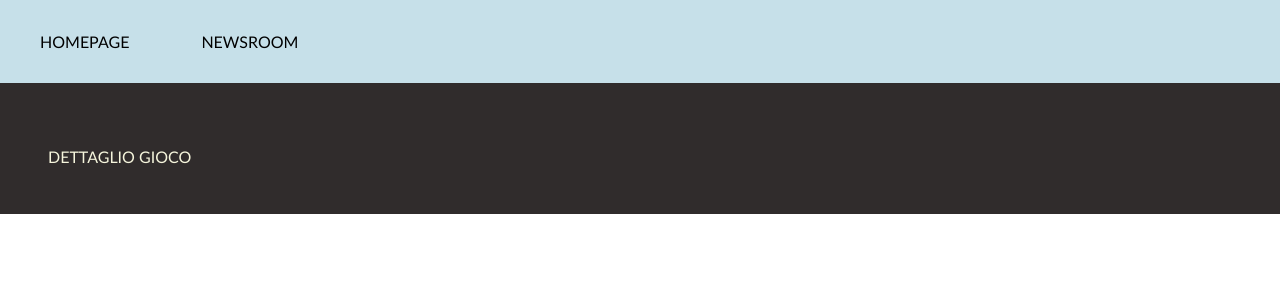
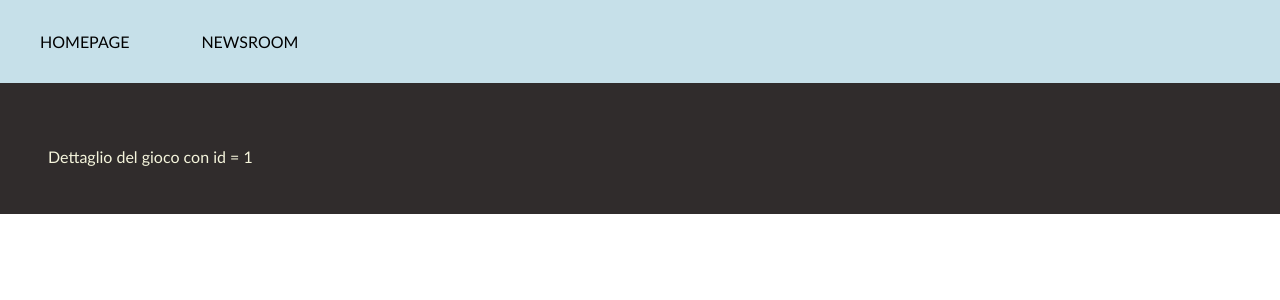
Before and after one commit to EleonoraLosciuto/webapp_boardgames, a React (Vite) app in the folder FE/: page /1 in a window 1280 px wide. Shown: the top 300 px of the page. Built offline with nearby package versions, Linux system fonts and the light colour scheme; no server answers.

Commit message:
FE: initial structure for game detail page

```diff
--- /dev/null
+++ b/FE/src/components/GamePageDetail.css
@@ -0,0 +1,8 @@
+.boardgame-detail {
+    display: flex;
+}
+
+.boardgame-detail .description-boardgame-detail {
+    display: flex;
+    flex-direction: column;
+}
--- /dev/null
+++ b/FE/src/components/GamePageDetail.jsx
@@ -0,0 +1,15 @@
+import './GamePageDetail.css';
+
+const GamePageDetail = (props) => {
+    const { image, name } = props.gamedetail;
+    return (
+        <div className='boardgame-detail'>
+            <img src={`http://localhost:3000/${image}`} alt={name} />
+            <div className='description-boardgame-detail'>
+                <h2>{name}</h2>
+            </div>
+        </div>
+    )
+}
+
+export default GamePageDetail;
--- a/FE/src/pages/GameDetail.jsx
+++ b/FE/src/pages/GameDetail.jsx
@@ -1,8 +1,25 @@
-import GameCard from "../components/GameCard";
 import './GameDetail.css';
+import { useParams } from 'react-router';
+import { useEffect, useState } from 'react';
+import axios from 'axios';
+import GamePageDetail from '../components/GamePageDetail';
 
-const GameDetail = () => (
-    <>DETTAGLIO GIOCO</>
-)
 
+const GameDetail = () => {
+    const { id } = useParams();
+    const [game, setGame] = useState();
+
+    useEffect(() => {
+        axios.get(`http://localhost:3000/boardgames/${id}`)
+            .then(res => setGame(res.data))
+            .catch(err => (console.error("boardgame detail: ", err)))
+    }, [id]);
+
+    return (
+        <div className='boardgame-detail'>
+            Dettaglio del gioco con id = {id}
+            {console.log(game)}
+        </div>
+    )
+};
 export default GameDetail;
```
